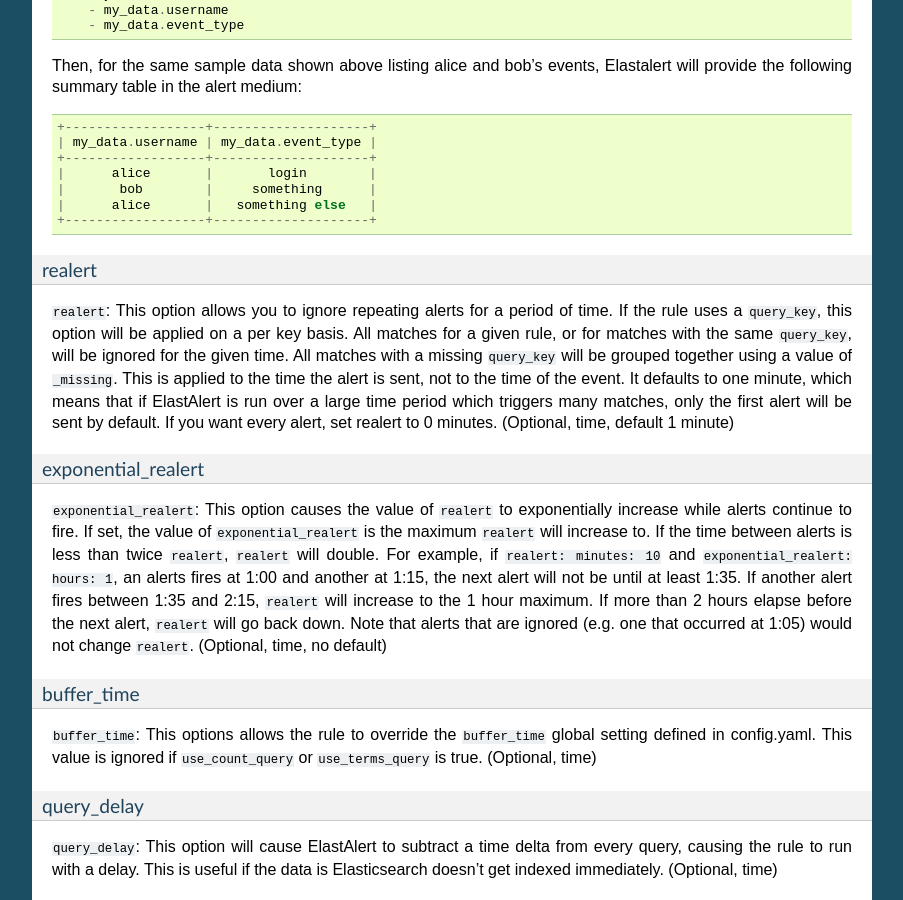
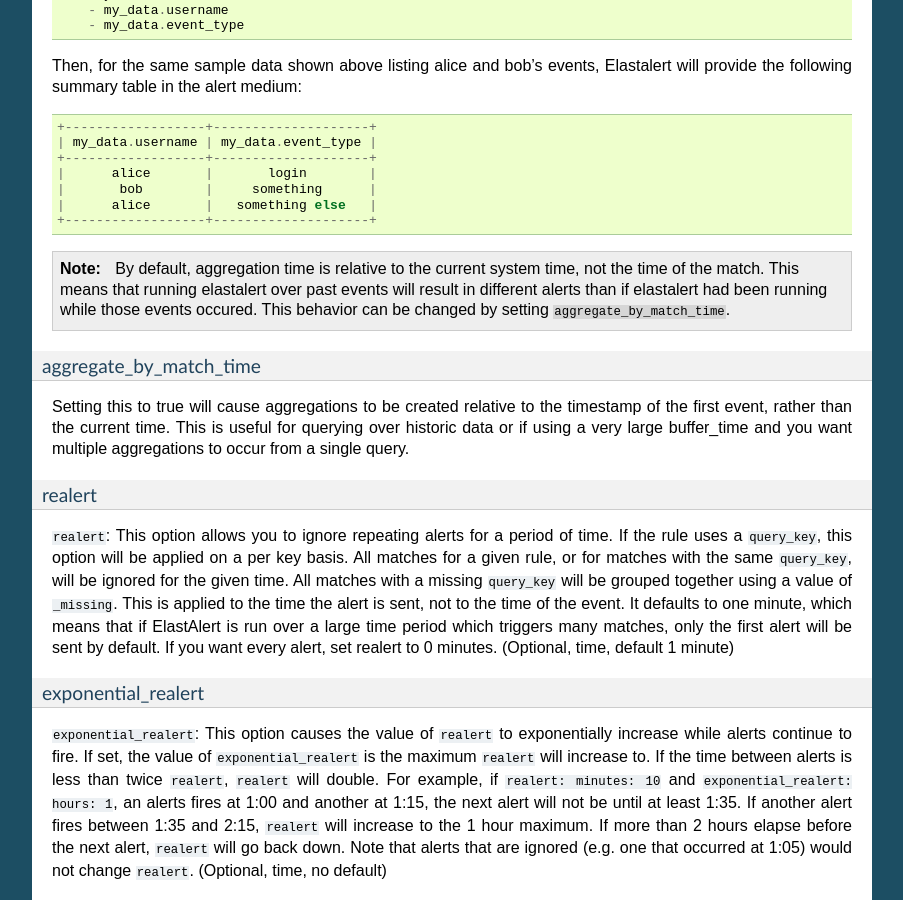
Before and after one commit to Yelp/elastalert, a Sphinx documentation site: the page built from docs/source/ruletypes.rst, in a window 1280 px wide and 900 px high, scrolled down 5490 px. Shown: the whole window, without its empty margins (198-1101 px from the left). Built offline with Sphinx 7.4.7, drawn with Linux system fonts in a browser that asks for light colours; pages that are not in the unit, such as notebooks, are missing from menus; some of the changed text lies outside the part shown.

Commit message:
Updated documentation for aggregate_by_match_time

```diff
--- a/docs/source/ruletypes.rst
+++ b/docs/source/ruletypes.rst
@@ -302,6 +302,18 @@
     |       bob        |     something      |
     |      alice       |   something else   |
     +------------------+--------------------+
+
+
+.. note::
+   By default, aggregation time is relative to the current system time, not the time of the match. This means that running elastalert over
+   past events will result in different alerts than if elastalert had been running while those events occured. This behavior can be changed
+   by setting ``aggregate_by_match_time``.
+
+aggregate_by_match_time
+^^^^^^^^^^^^^^^^^^^^^^^
+
+Setting this to true will cause aggregations to be created relative to the timestamp of the first event, rather than the current time. This
+is useful for querying over historic data or if using a very large buffer_time and you want multiple aggregations to occur from a single query.
 
 realert
 ^^^^^^^
```
